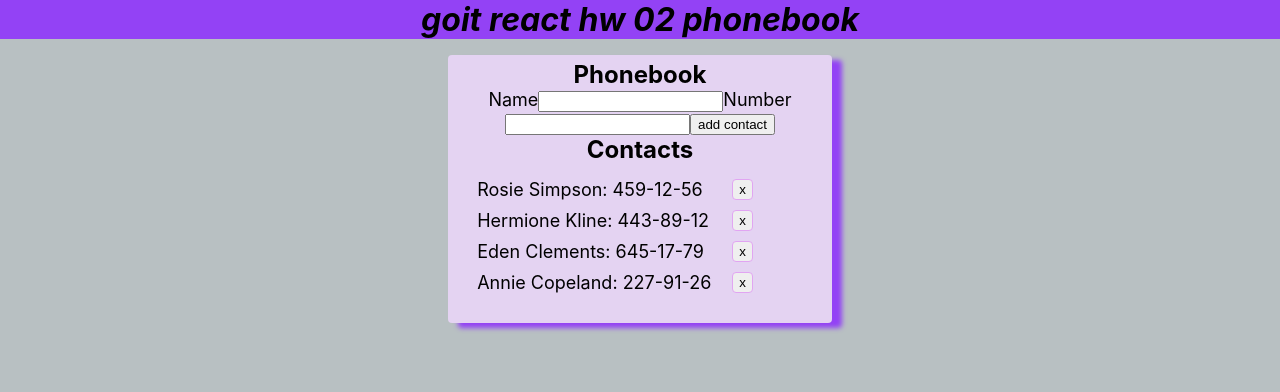
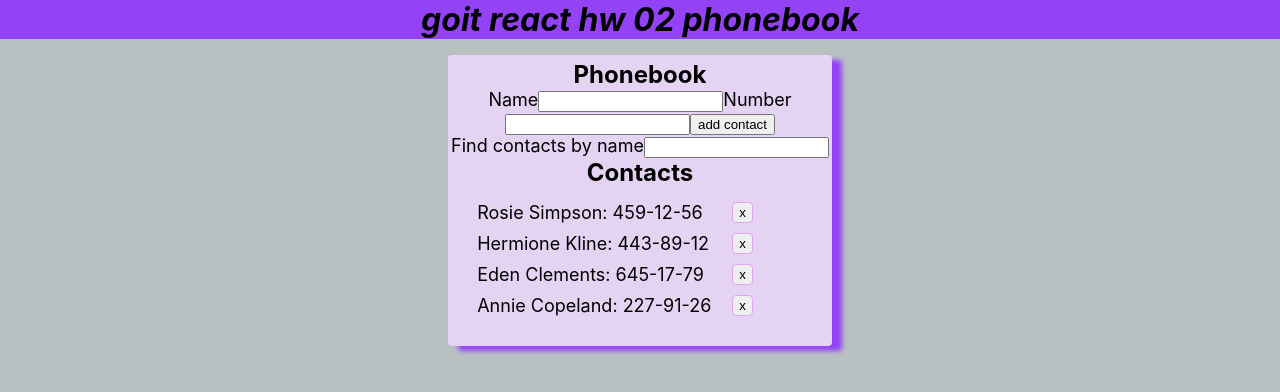
Before and after one commit to Sumaruk-Olga/react-hw-02-phonebook-, a React (Create React App) app: page / in a window 1280 px wide. Shown: the top 392 px of the page. Built offline with nearby package versions, Linux system fonts and the light colour scheme.

Commit message:
add filter

```diff
--- a/src/components/App/App.jsx
+++ b/src/components/App/App.jsx
@@ -4,6 +4,7 @@ import { Container, SectionTitle } from './App.styled';
 import { Contacts } from 'components/Contacts/Contacts';
 import { ContactForm } from 'components/ContactForm/ContactForm';
 import { initialValues } from 'utiles/initialValues';
+import { Filter } from 'components/Filter/Filter';
 
 
 
@@ -28,9 +29,9 @@ export class App extends Component {
 
   isNamePresent = (name) => {
     const normalizedName = name.toLowerCase();
-    const normalizedArray = this.handleNormilizeContacts();
+    const normalizedArrayContacts = this.handleNormilizeContacts();
 
-    return normalizedArray.find(item=>item===normalizedName);
+    return normalizedArrayContacts.find(item=>item===normalizedName);
   }
 
   handleDeleteContact = (id) => {
@@ -39,6 +40,19 @@ export class App extends Component {
     }));
   }
 
+  changeFilter = e => {
+    this.setState({ filter: e.currentTarget.value });
+  }
+
+   getVisibleContacts = () => {
+    const normalizedFilter = this.state.filter.toLowerCase();
+
+    return this.state.contacts.filter(item =>
+      item.name.toLowerCase().includes(normalizedFilter),
+    );
+  };
+
+
   render() {
 
     return (<>
@@ -46,8 +60,9 @@ export class App extends Component {
       <Container>
         <SectionTitle>Phonebook</SectionTitle>
         <ContactForm onSubmit={this.handleSubmit} isNamePresent={this.isNamePresent} />
+        <Filter value={this.state.filter} onChange={this.changeFilter}/>
         <SectionTitle>Contacts</SectionTitle>
-        <Contacts contacts={this.state.contacts} onDelete={this.handleDeleteContact} />
+        <Contacts contacts={this.getVisibleContacts()} onDelete={this.handleDeleteContact} />
 
       </Container>
       </>
--- a/src/components/ContactForm/ContactForm.jsx
+++ b/src/components/ContactForm/ContactForm.jsx
@@ -25,15 +25,14 @@ export class ContactForm extends Component {
 
 
     handleSubmit = (e) => {
-        e.preventDefault();
+      e.preventDefault();
       const isNamePresent = this.props.isNamePresent(this.state.name);
-      this.reset();
+
       if (!isNamePresent) {
         this.props.onSubmit({ ...this.state, id: nanoid() });
       } else {
         alert(`${this.state.name} is already in contacts`);
       }
-
     this.reset();
     }
 
--- /dev/null
+++ b/src/components/Filter/Filter.jsx
@@ -0,0 +1,6 @@
+export const Filter = ({ value, onChange }) => (
+  <label>
+    Find contacts by name
+    <input type="text" value={value} onChange={onChange} />
+  </label>
+);
```
